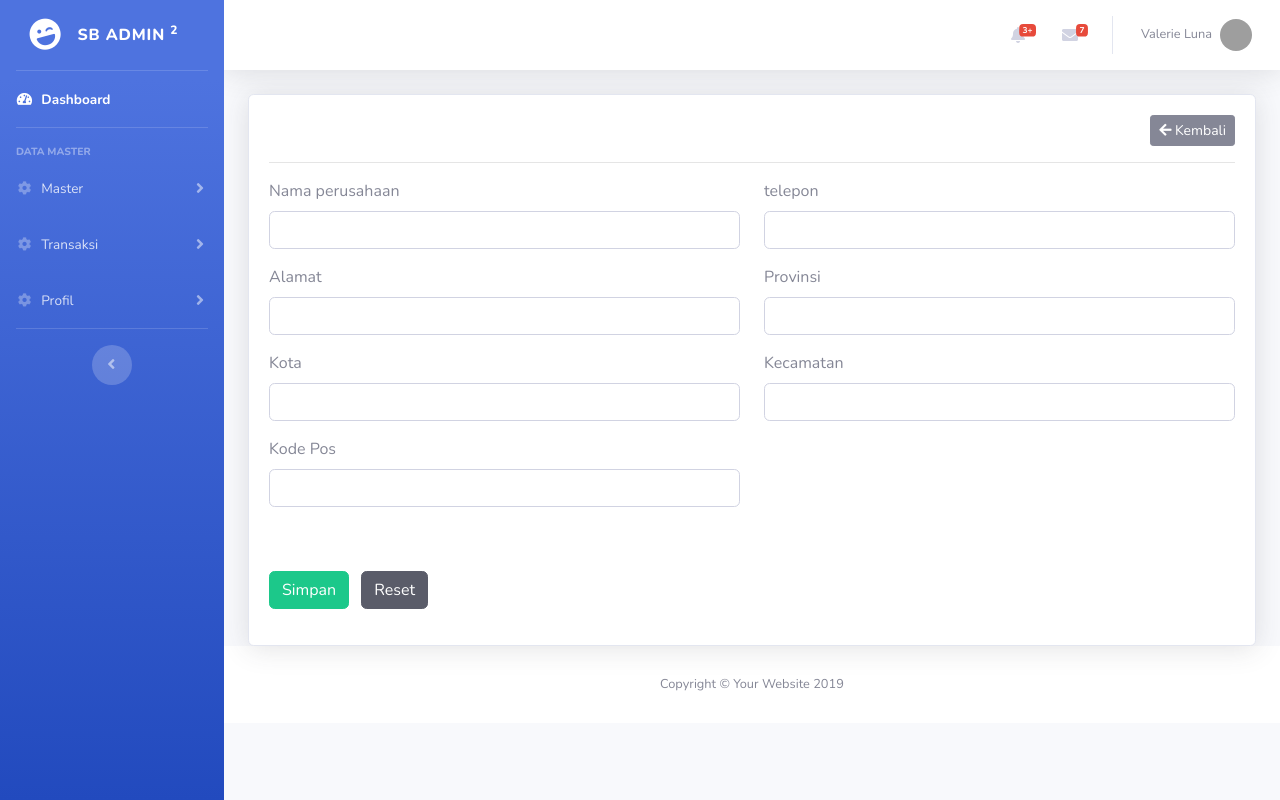
After one commit to FarisLucky/je-stok, a CodeIgniter app: page /database/index.php/admin/profil/ubah/1 in a window 1280 px wide. The commit adds this page. Run offline with CodeIgniter, Linux system fonts and the light colour scheme; data that the repository does not hold is empty; some libraries are stand-ins or nearby versions; grey boxes are pictures that could not be loaded.

Commit message:
profil
hh

```diff
--- /dev/null
+++ b/application/controllers/admin/Profil.php
@@ -0,0 +1,119 @@
+<?php
+
+
+defined('BASEPATH') or exit('No direct script access allowed');
+
+class Profil extends CI_Controller
+{
+    public function __construct()
+    {
+        parent::__construct();
+        $this->load->library('form_validation');
+        $this->load->model('ModelApp');
+    }
+    public function index()
+    {
+        $data['title'] = 'profil';
+        $select = '*';
+        $tbl = 'perusahaan';
+        $data['profil'] = $this->ModelApp->getData($select, $tbl)->result_array();
+        $this->load->view('backend/profil/profil_perusahaan', $data);
+    }
+
+
+    public function ubah($id_perusahaan)
+    {
+        $data['title'] = 'Ubah profil';
+        $select = '*';
+        $tbl = 'perusahaan';
+        $where = ['id_perusahaan' => $id_perusahaan];
+        $data['profil'] = $this->ModelApp->getData($select, $tbl, $where)->row_array();
+        $this->load->view('backend/profil/profil_ubah', $data);
+    }
+    public function coreUbah()
+    {
+        $id_perusahaan = $this->input->post('input_hidden', true);
+        $select = '*';
+        $tbl = 'perusahaan';
+        $where = ['id_perusahaan' => $id_perusahaan];
+        $get_profil = $this->ModelApp->getData($select, $tbl, $where);
+        if ($get_profil->num_rows() > 0) {
+
+            // Inisiasi Validasi Input Codeigniter
+            $validasi = $this->validate();
+            $this->form_validation->set_rules($validasi);
+
+            if ($this->form_validation->run() == FALSE) {
+
+                $this->ubah($id_perusahaan);
+            } else {
+
+                $data_input = [
+                    'nama' => $this->input->post('i_nama_profil', true),
+                    'telp' => $this->input->post('i_telp_profil', true),
+                    'alamat_lengkap' => $this->input->post('i_alamat_profil', true),
+                    'id_provinsi' => $this->input->post('i_provinsi_profil', true),
+                    'id_kota' => $this->input->post('i_kota_profil', true),
+                    'id_kecamatan' => $this->input->post('i_kecamatan_profil', true),
+                    'kode_pos' => $this->input->post('i_kode_pos', true)
+                ];
+                $ubah_profil = $this->ModelApp->updateData($data_input, $tbl, $where);
+
+                if ($ubah_profil) {
+
+                    $this->session->set_flashdata('success', 'Data Berhasil diubah');
+                    redirect('admin/profil/ubah/' . $id_perusahaan);
+                } else {
+
+                    $this->session->set_flashdata('failed', 'Data gagal diubah');
+                    redirect('admin/profil/ubah' . $id_perusahaan);
+                }
+            }
+        } else {
+
+            $data['heading'] = 'Kesalahan 504';
+            $data['message'] = 'Data tidak ditemukan';
+            $this->load->view('errors/error_user', $data);
+        }
+    }
+    public function validate()
+    {
+        return [
+            [
+                'field' => 'i_nama_profil',
+                'label' => 'Nama perusahaan',
+                'rules' => 'required',
+            ],
+            [
+                'field' => 'i_telp_profil',
+                'label' => 'Alamat',
+                'rules' => 'required',
+            ],
+            [
+                'field' => 'i_alamat_profil',
+                'label' => 'Alamat',
+                'rules' => 'required',
+            ],
+            [
+                'field' => 'i_provinsi_profil',
+                'label' => 'provinsi',
+                'rules' => 'required',
+            ],
+            [
+                'field' => 'i_kota_profil',
+                'label' => 'kota',
+                'rules' => 'required',
+            ],
+            [
+                'field' => 'i_kecamatan_profil',
+                'label' => 'kecamatan',
+                'rules' => 'required',
+            ],
+            [
+                'field' => 'i_kode_pos',
+                'label' => 'Kode pos',
+                'rules' => 'required',
+            ]
+        ];
+    }
+}
--- a/application/views/backend/partials/sidebar.php
+++ b/application/views/backend/partials/sidebar.php
@@ -91,6 +91,21 @@
           </div>
         </div>
       </li>
+      <!-- profil -->
+      <li class="nav-item">
+        <a class="nav-link collapsed" href="#" data-toggle="collapse" data-target="#collapseTransaksi" aria-expanded="true" aria-controls="collapseTwo">
+          <i class="fas fa-fw fa-cog"></i>
+          <span>Profil</span>
+        </a>
+        <div id="collapseTransaksi" class="collapse" aria-labelledby="headingTwo" data-parent="#accordionSidebar">
+          <div class="bg-white py-2 collapse-inner rounded">
+            <h6 class="collapse-header">profil:</h6>
+            <a class="collapse-item" href="<?= base_url('admin/profil') ?>">Profil Perusahaan</a>
+            <a class="collapse-item" href="<?= base_url('admin/profil_supplier') ?>">Profil Admin</a>
+            <a class="collapse-item" href="<?= base_url('admin/profil_admin') ?>">Profil Supplier</a>
+          </div>
+        </div>
+      </li>
       <!-- Divider -->
       <hr class="sidebar-divider">
 
--- /dev/null
+++ b/application/views/backend/profil/profil_ubah.php
@@ -0,0 +1,89 @@
+<?php $this->load->view('backend/partials/navbar.php'); ?>
+
+<!-- Begin Page Content -->
+<div class="container-fluid">
+
+  <!-- Card Form Tambah -->
+  <div class="card shadow">
+    <div class="card-body">
+
+      <!-- Ttile Form -->
+      <div class="row">
+        <div class="col-sm-12">
+          <a href="<?= base_url('admin/profil') ?>" class="btn btn-sm btn-secondary float-right"><span class="fa fa-arrow-left"></span> Kembali</a>
+        </div>
+      </div>
+      <hr>
+      <!-- !Ttile Form -->
+
+      <!-- Form Menu -->
+      <div class="row">
+        <div class="col-sm-12">
+          <form action="<?= base_url('admin/profil/coreubah') ?>" method="POST" enctype="multipart/form-data">
+            <input type="hidden" name="input_hidden" value="<?= $profil['id_perusahaan'] ?>">
+            <div class="row">
+              <div class="col-sm-6">
+                <div class="form-group">
+                  <label for="">Nama perusahaan</label>
+                  <input type="text" name="i_nama_profil" class="form-control" value="<?= $profil['nama'] ?>">
+                  <small class="text-danger"><?= form_error('i_nama_profil'); ?></small>
+                </div>
+              </div>
+              <div class="col-sm-6">
+                <div class="form-group">
+                  <label for="">telepon</label>
+                  <input type="text" name="i_telp_profil" class="form-control" value="<?= $profil['telp'] ?>">
+                  <small class="text-danger"><?= form_error('i_telp_profil'); ?></small>
+                </div>
+              </div>
+              <div class="col-sm-6">
+                <div class="form-group">
+                  <label for="">Alamat</label>
+                  <input type="text" name="i_alamat_profil" class="form-control" value="<?= $profil['alamat_lengkap'] ?>">
+                  <small class="text-danger"><?= form_error('i_alamat_profil'); ?></small>
+                </div>
+              </div>
+              <div class="col-sm-6">
+                <div class="form-group">
+                  <label for="">Provinsi</label>
+                  <input type="text" name="i_provinsi_profil" class="form-control" value="<?= $profil['id_provinsi'] ?>">
+                  <small class="text-danger"><?= form_error('i_provinsi_profil'); ?></small>
+                </div>
+              </div>
+              <div class="col-sm-6">
+                <div class="form-group">
+                  <label for="">Kota</label>
+                  <input type="text" name="i_kota_profil" class="form-control" value="<?= $profil['id_kota'] ?>">
+                  <small class="text-danger"><?= form_error('i_kota_profil'); ?></small>
+                </div>
+              </div>
+              <div class="col-sm-6">
+                <div class="form-group">
+                  <label for="">Kecamatan</label>
+                  <input type="text" name="i_kecamatan_profil" class="form-control" value="<?= $profil['id_kecamatan'] ?>">
+                  <small class="text-danger"><?= form_error('i_kecamatan_profil'); ?></small>
+                </div>
+              </div>
+              <div class="col-sm-6">
+                <div class="form-group">
+                  <label for="">Kode Pos</label>
+                  <input type="text" name="i_kode_pos" class="form-control" value="<?= $profil['kode_pos'] ?>">
+                  <small class="text-danger"><?= form_error('i_kode_pos'); ?></small>
+                </div>
+              </div>
+            </div>
+
+            <div class="form-group mt-5">
+              <button type="submit" class="btn btn-success">Simpan</button>
+              <button type="reset" class="btn btn-dark mx-2">Reset</button>
+            </div>
+          </form>
+        </div>
+      </div>
+
+  </div>
+</div>
+<!-- /.container-fluid -->
+
+<?php $this->load->view('backend/partials/footer.php'); ?>
+<!-- Load Footer View -->
```
Also changed, not shown: application/views/backend/profil/profil_perusahaan.php (added, +63 -0 lines).
